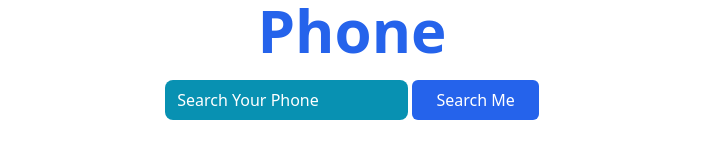
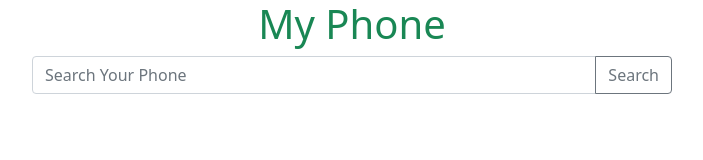
Before and after one commit to nagimuddin/My-Phone, a plain HTML site: page my-phone.html in a window 1280 px wide. Shown: the whole page, without its empty margins (288-991 px from the left). Drawn offline with nearby package versions, Linux system fonts and the light colour scheme.

Commit message:
calling search field

```diff
--- a/my-phone.html
+++ b/my-phone.html
@@ -5,14 +5,28 @@
     <meta http-equiv="X-UA-Compatible" content="IE=edge">
     <meta name="viewport" content="width=device-width, initial-scale=1.0">
     <title>My Phone</title>
-    <script src="https://cdn.tailwindcss.com"></script>
+    <!-- <script src="https://cdn.tailwindcss.com"></script> -->
+    <link href="https://cdn.jsdelivr.net/npm/bootstrap@5.1.3/dist/css/bootstrap.min.css" rel="stylesheet" integrity="sha384-1BmE4kWBq78iYhFldvKuhfTAU6auU8tT94WrHftjDbrCEXSU1oBoqyl2QvZ6jIW3" crossorigin="anonymous">
 </head>
-<body>
-    <h1 class="text-6xl text-center hover:text-blue-600 font-bold"> Phone</h1>
-    <form id="search" class="text-center mt-5">
-        <input id="search-field" class="bg-cyan-600 pl-3 py-2 md:rounded-lg placeholder:text-white" type="text" placeholder="Search Your Phone">
-        <button id="search-button" onclick="searchPhone()" class="rounded-md bg-blue-600 text-white px-6 py-2 ">Search Me</button>
-    </form>
+<body class="bg-sky-100">
+    <h1 class="text-center text-success">My Phone</h1>
+    <!-- Phone Search Area -->
+    <div class="input-group mb-3 w-50 mx-auto">
+        <input id="search-field" type="text" class="form-control" placeholder="Search Your Phone" aria-label="Recipient's username" aria-describedby="button-addon2">
+        <button onclick="searchPhone()" class="btn btn-outline-secondary" type="button" id="button-search">Search</button>
+      </div>
+      <!-- Phone Search Result -->
+      <div id="search-result" class="row row-cols-1 row-cols-md-3 g-4">
+
+      </div>
+
+    <script src="https://cdn.jsdelivr.net/npm/bootstrap@5.1.3/dist/js/bootstrap.bundle.min.js" integrity="sha384-ka7Sk0Gln4gmtz2MlQnikT1wXgYsOg+OMhuP+IlRH9sENBO0LRn5q+8nbTov4+1p" crossorigin="anonymous"></script>
     <script src="my-phone.js"></script>
 </body>
 </html>
+<!-- <h1 class="text-6xl text-center hover:text-blue-600 font-bold">My Phone</h1> -->
+    <!-- Search Field -->
+    <!-- <form id="search" class="text-center mt-5">
+        <input id="search-field" class="bg-cyan-600 pl-3 py-2 md:rounded-lg placeholder:text-white" type="text" placeholder="Search Your Phone">
+        <button id="search-button" type="submit" onclick="searchPhone()" class="rounded-md bg-blue-600 text-white px-6 py-2 ">Search Me</button>
+    </form> -->
--- a/my-phone.js
+++ b/my-phone.js
@@ -0,0 +1,31 @@
+// // Calling search field
+const searchPhone = () => {
+    const searchField = document.getElementById('search-field');
+    const searchText = searchField.value;
+    console.log(searchText);
+//     searchField.value = '';
+//     const url = `https://openapi.programming-hero.com/api/phones?search=${searchText}`;
+//     // console.log(url);
+//     fetch(url)
+//     .then(res => res.json())
+//     .then(data => showSearchResult(data.data));
+// }
+// const showSearchResult = data => {
+// const searchResult = document.getElementById('search-result');
+// data.forEach(data => {
+//     console.log(data);
+//     const div = document.createElement('div');
+//     div.classList.add('col');
+//     div.innerHTML = `
+//     <div class="card">
+//         <img src="${data.image}" class="card-img-top" alt="">
+//         <div class="card-body">
+//             <h3 class="card-brand">${data.brand}</h3>
+//             <h5 class="card-title">${data.phone_name}</h5>
+//             <p class="card-text">This is a longer card with supporting text below as a natural lead-in to additional content. This content is a little bit longer.</p>
+//         </div>
+//   </div>`
+//   searchResult.appendChild(div);
+// });
+
+// }
```
